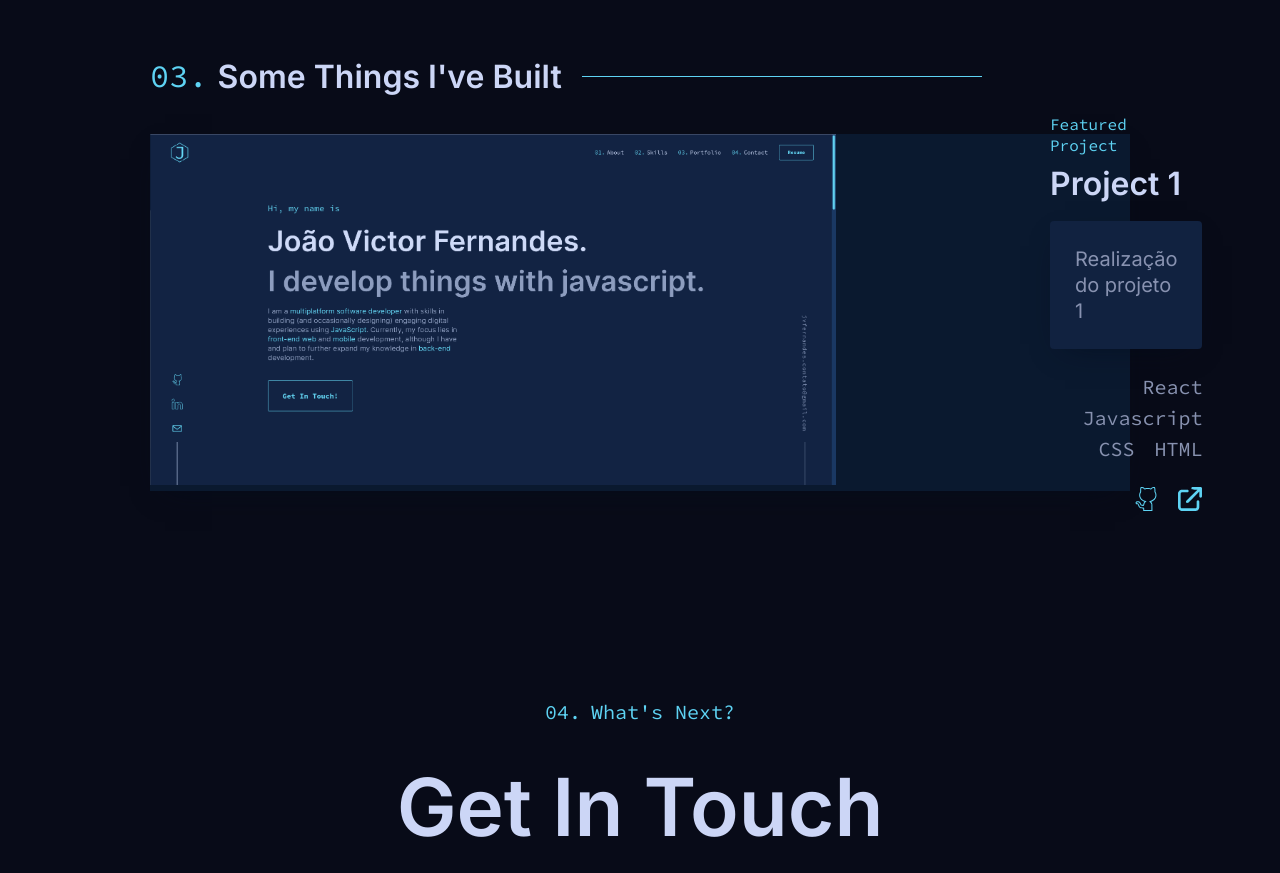
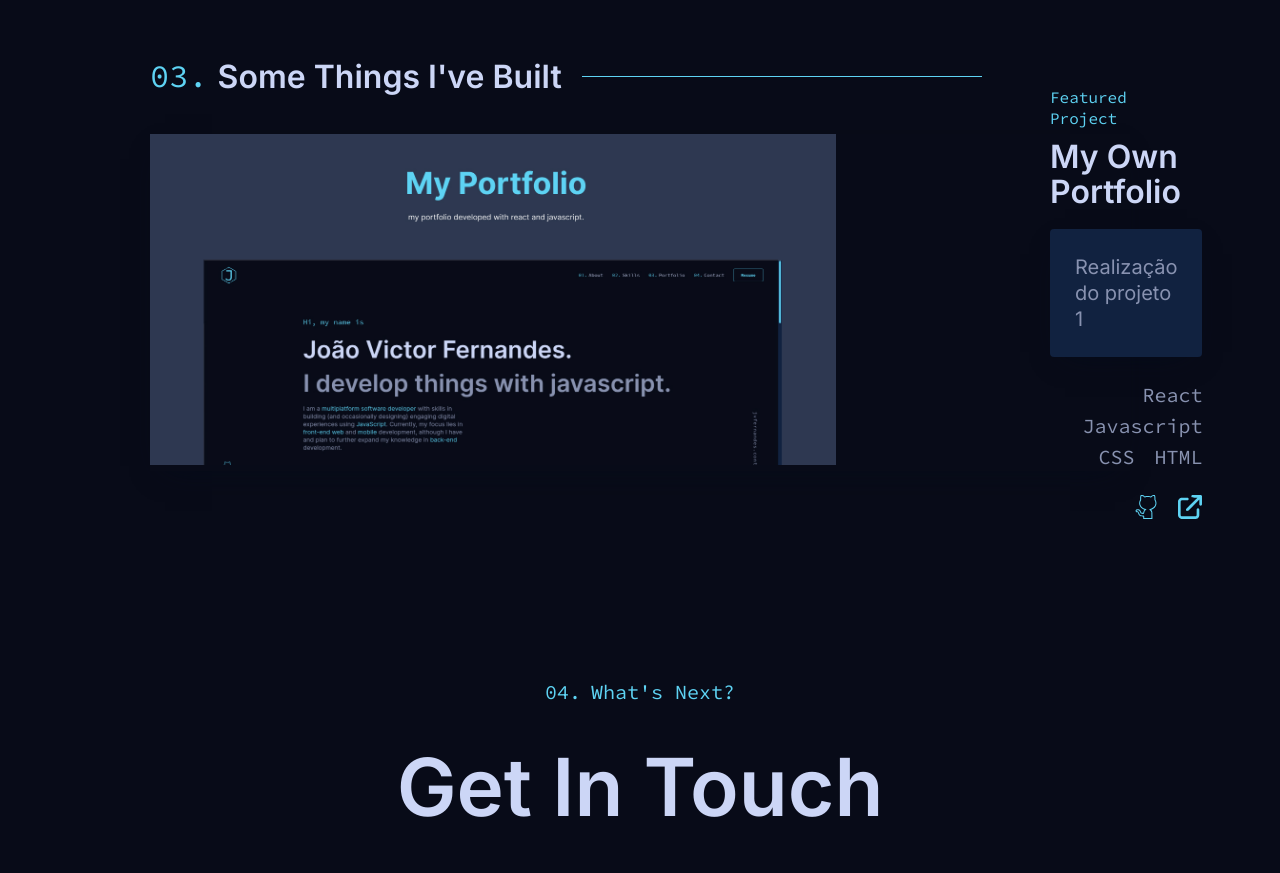
Before and after one commit to JvFern4ndes/MyPersonalWebsite, a React (Vite) app in the folder fe/: page / in a window 1280 px wide. Shown: the part 2920-3793 px from the top of the page. Built offline with nearby package versions, Linux system fonts and the light colour scheme.

Commit message:
feat: improve portfolio section

```diff
--- a/fe/src/Pages/Portfolio/index.jsx
+++ b/fe/src/Pages/Portfolio/index.jsx
@@ -2,7 +2,7 @@ import { Link } from 'react-router-dom';
 
 import GithubIcon from '../../assets/images/GithubIcon.svg';
 import ProjectLink from '../../assets/images/ProjectLink.svg';
-import ProjectImage1 from '../../assets/images/ProjectImage1.png';
+import MyPortfolioImage from '../../assets/images/MyPortfolioImage.jpg';
 
 import {
   Container,
@@ -27,14 +27,14 @@ export default function Portfolio() {
         <ProjectContainer>
           <ProjectImage>
             <Link to="/#">
-              <img src={ProjectImage1} alt="Project 1" />
+              <img src={MyPortfolioImage} alt="Project 1" />
             </Link>
           </ProjectImage>
           <ProjectContent>
             <Content>
               <Overline>Featured Project</Overline>
               <Link to="/#">
-                <ProjectTitle>Project 1</ProjectTitle>
+                <ProjectTitle>My Own Portfolio</ProjectTitle>
               </Link>
               <ProjectDescription>
                 <p>Realização do projeto 1</p>
--- a/fe/src/Pages/Portfolio/styles.jsx
+++ b/fe/src/Pages/Portfolio/styles.jsx
@@ -186,7 +186,7 @@ export const ProjectImage = styled.div`
   display: block;
 
   a {
-    width: 100%;
+    width: 70%;
     height: 100%;
     /* background-color: ${({ theme }) => theme.tertiaryColor}; */
     border-radius: 4px;
@@ -199,19 +199,8 @@ export const ProjectImage = styled.div`
     cursor: pointer;
     list-style: none;
 
-    ::before {
-      content: "";
-      position: absolute;
-      width: 100%;
-      height: 100%;
-      inset: 0px;
-      z-index: 3;
-      background-color: #0A192F;
-      mix-blend-mode: screen;
-    }
-
     img {
-      max-width: 70%;
+      max-width: 100%;
     }
   }
 `;
```
Also changed, not shown: fe/src/assets/images/MyPortfolioImage.jpg (added), fe/src/assets/images/ProjectImage1.png (deleted).
